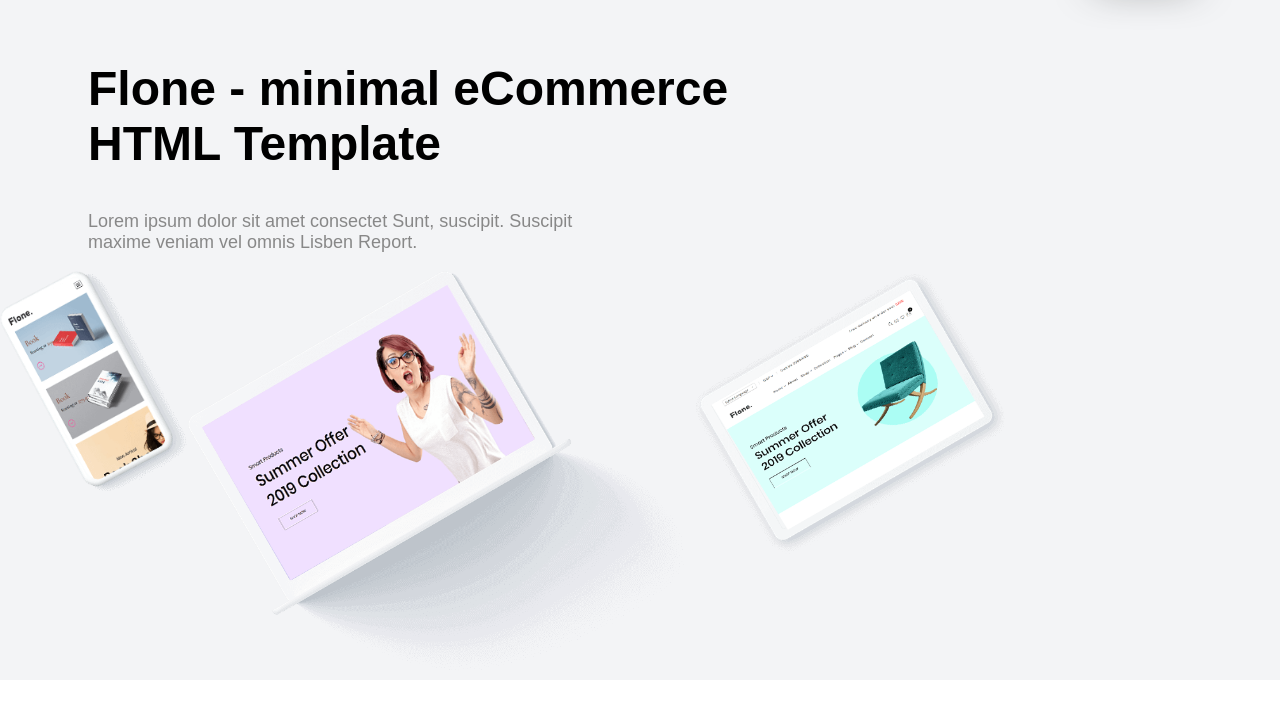
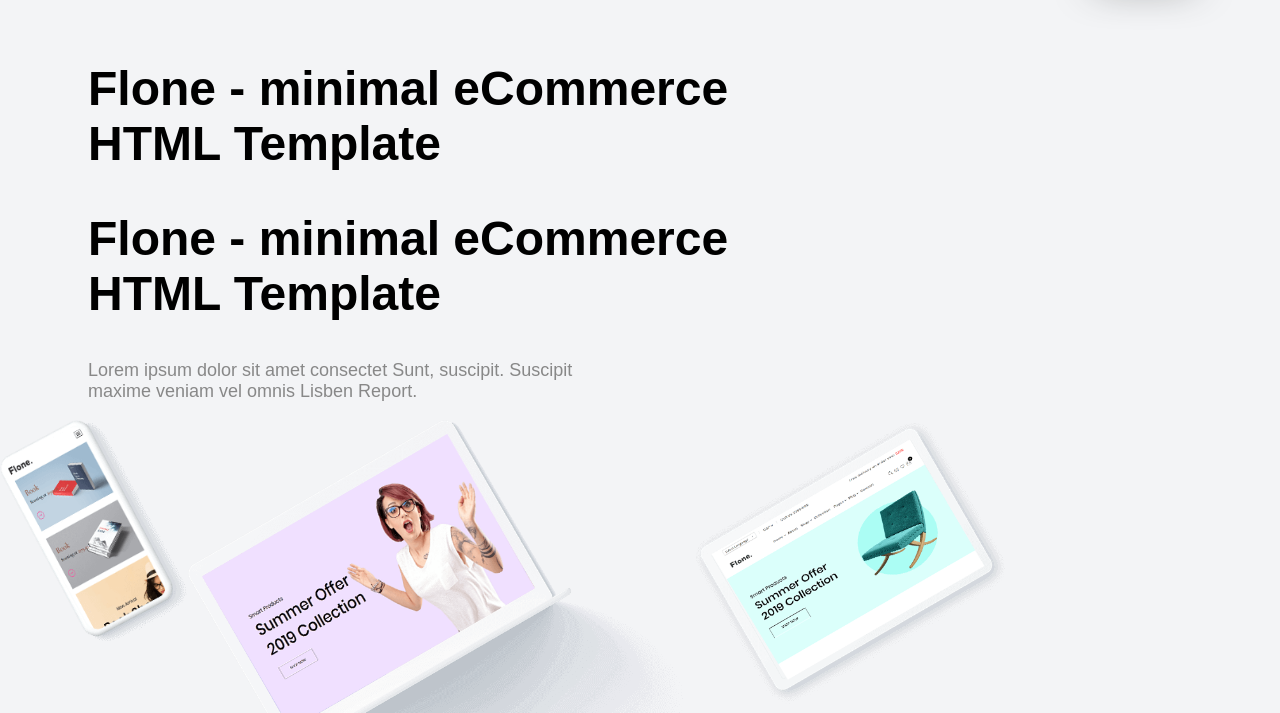
Before and after one commit to karimfaizan/flone-template, a plain HTML site: page index.html in a window 1280 px wide. Shown: the part 87-800 px from the top of the page. Drawn offline with Linux system fonts and the light colour scheme.

Commit message:
add heading 2

```diff
--- a/index.html
+++ b/index.html
@@ -31,6 +31,7 @@
           <div class="heading-sec">
               <div class="h1" style="width: 55%; font-size: 2rem; margin-left: 5.5rem;">
                 <h1>Flone - minimal eCommerce HTML Template</h1>
+                <h2>Flone - minimal eCommerce HTML Template</h2>
               </div>
              <div class="para" style="width: 40%; margin-left: 5.5rem;color: #888888; font-size: 18px;">
                 <p style="    z-index: +1;position: relative;">
```
